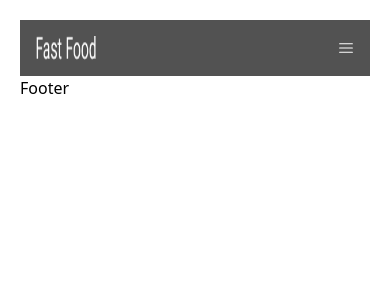
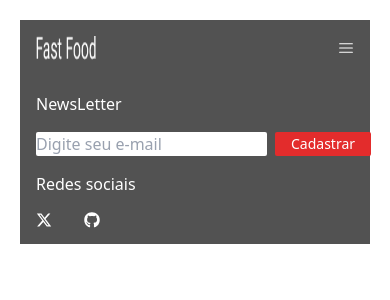
Before and after one commit to Paulo-Borges/devBurger, a React (Vite) app: page / in a window 390 px wide. Shown: the top 300 px of the page. Built offline with nearby package versions, Linux system fonts and the light colour scheme.

Commit message:
feat: adicionando footer mobile

```diff
--- a/src/components/Footer.tsx
+++ b/src/components/Footer.tsx
@@ -1,4 +1,32 @@
+import { Link } from "react-router-dom";
+import { FaGithub } from "react-icons/fa6";
+import { FaXTwitter } from "react-icons/fa6";
+
 const Footer = () => {
-  return <div>Footer</div>;
+  return (
+    <footer className=" bg-bg  w-[350px] text-white flex flex-col gap-4 p-4">
+      <h2 className="justify-start items-start">NewsLetter</h2>
+      <div className="flex gap-2">
+        <input
+          type="text"
+          placeholder="Digite seu e-mail"
+          className="bg-white placeholder:text-gray-400 rounded-xs"
+        />
+        <button className="bg-base text-sm px-4 rounded-xs cursor-pointer">
+          Cadastrar
+        </button>
+      </div>
+      <h2>Redes sociais</h2>
+      <div className="flex gap-8">
+        <Link to="https://x.com/paulobo17118573" target="_blank">
+          <FaXTwitter />
+        </Link>
+
+        <Link to="https://github.com/Paulo-Borges" target="_blank">
+          <FaGithub />
+        </Link>
+      </div>
+    </footer>
+  );
 };
 export default Footer;
```
